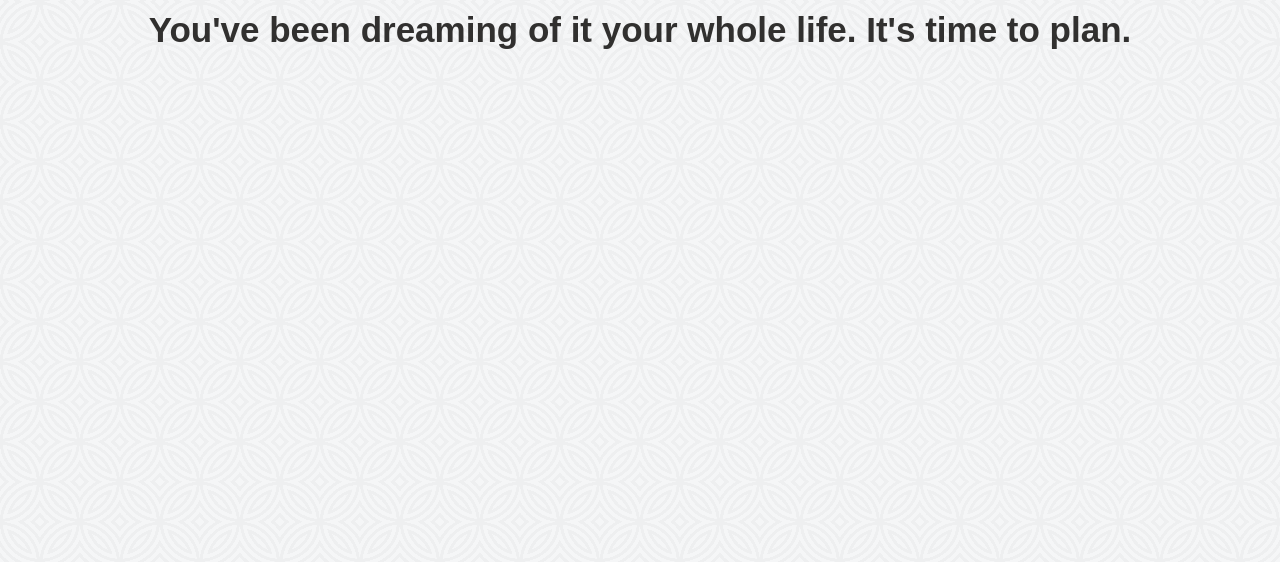
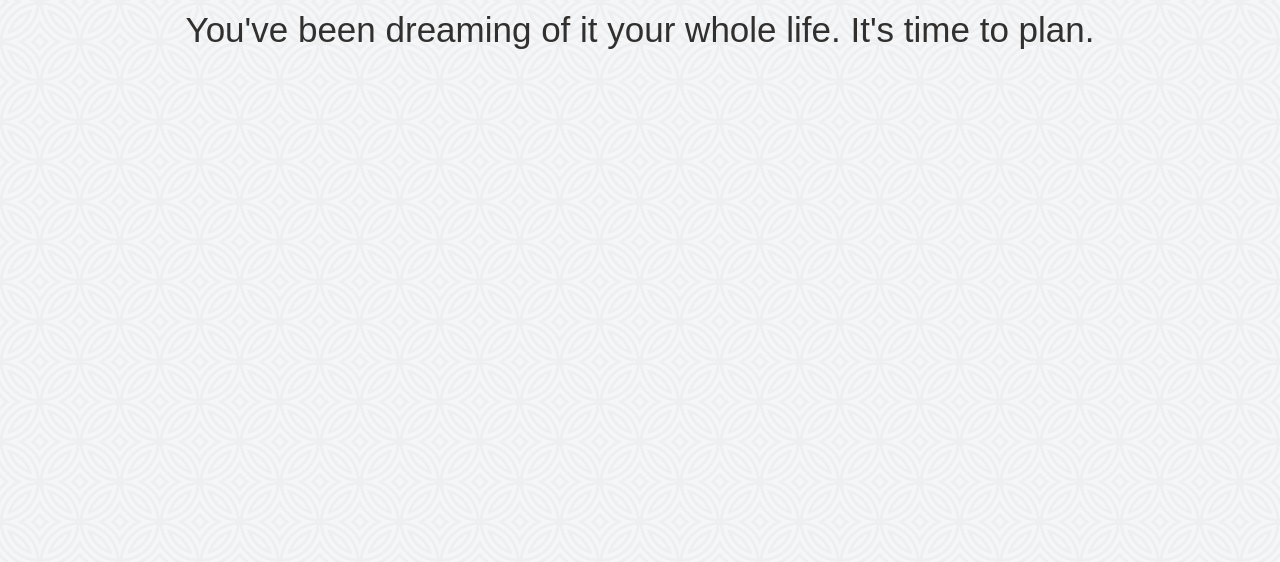
Before and after one commit to elizabethsn7/Wedding-Quiz, a plain HTML site: page index.html in a window 1280 px wide. Shown: the part 238-800 px from the top of the page. Drawn offline with nearby package versions, Linux system fonts and the light colour scheme.

Commit message:
new h1 font

```diff
--- a/css/style.css
+++ b/css/style.css
@@ -62,7 +62,9 @@ nav a {
 }
 
 h1 {
-font-family: "grafolita-script",sans-serif;
+font-family: "trajan-sans-pro",sans-serif;
+font-style: normal;
+font-weight: 400;
 font-style: normal;
 font-size: 35px;
 text-align: center;
```
